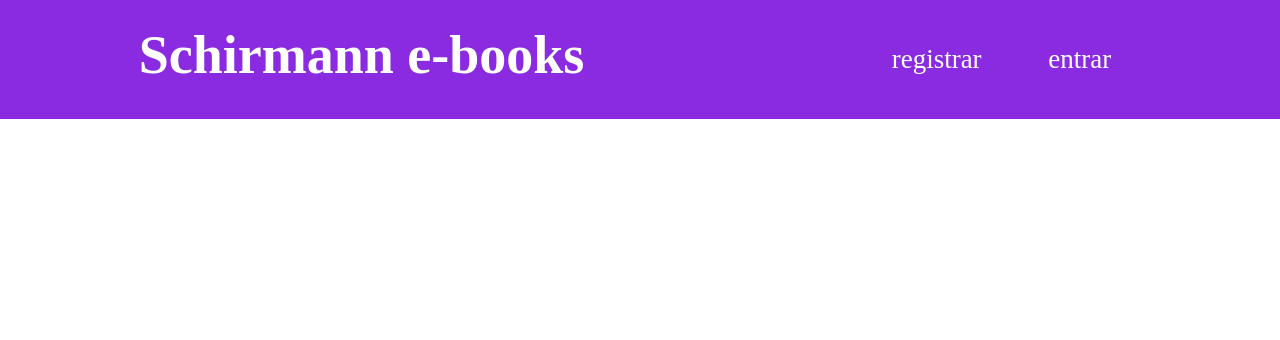
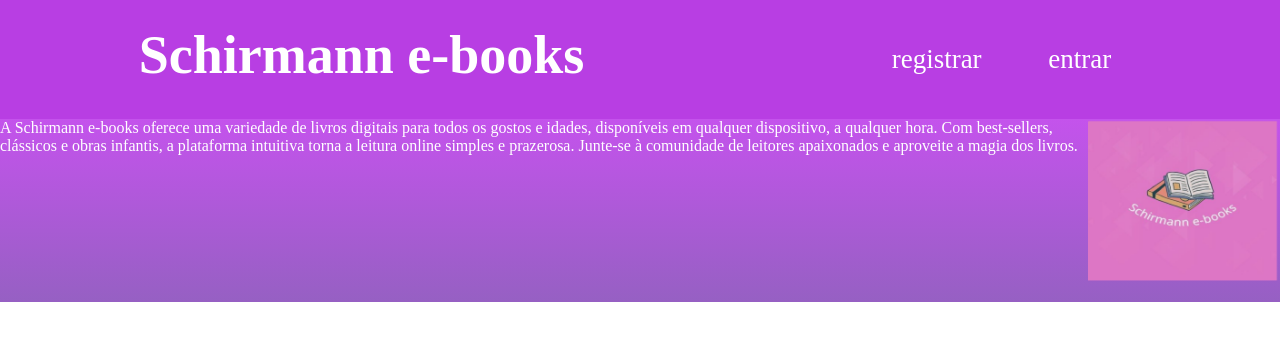
Before and after one commit to vitoriash/viih, a plain HTML site: page vitoria/index.html in a window 1280 px wide. Drawn offline with Linux system fonts and the light colour scheme.

Commit message:
Add files via upload

```diff
--- a/vitoria/index.html
+++ b/vitoria/index.html
@@ -17,7 +17,9 @@
     </header>
 
     <section class="sobre">
-
+    <p class="sobre-texto-um">A Schirmann e-books oferece uma variedade de livros digitais para todos os gostos e idades, disponíveis em qualquer dispositivo, a qualquer hora.
+        Com best-sellers, clássicos e obras infantis, a plataforma intuitiva torna a leitura online simples e prazerosa. Junte-se à comunidade de leitores apaixonados e aproveite a magia dos livros.</p>
+        <img class="sobre-imagem" src="img/Formula-amico 1.png"alt="logo">
     </section>
 </body>
 </html>
--- a/vitoria/style.css
+++ b/vitoria/style.css
@@ -6,7 +6,7 @@
 .cabecalho{
     padding: 24px 0;
     font-size: 27px;
-    background-color:blueviolet;
+    background-color:#B83EE3;
     color: white;
     display:flex;
     justify-content: space-around;
@@ -16,3 +16,11 @@
     padding: 20px 0;
     display:inline-block;
 }
+.sobre-imagem{
+    Width:15%
+}
+.sobre{
+    background-image: linear-gradient(#C453EC,#9660c3);
+    color:#ffffff;
+    display:flex;
+}
```
